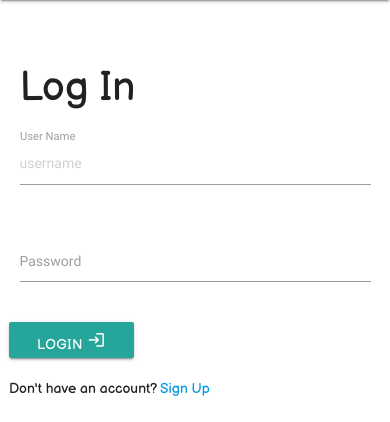
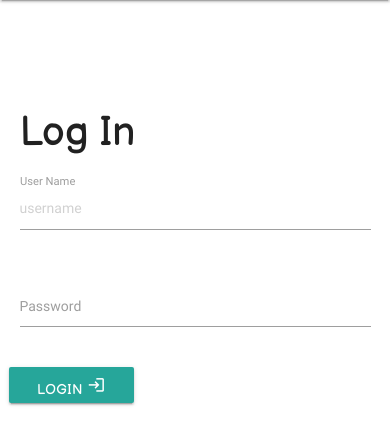
Before and after one commit to sohailshams/cookbook, a Flask app: page /login in a window 390 px wide. Shown: the part 100-522 px from the top of the page. Run offline with Flask 2, Linux system fonts and the light colour scheme; some libraries are stand-ins or nearby versions.

Commit message:
Added media queri to login heading

```diff
--- a/static/css/style.css
+++ b/static/css/style.css
@@ -76,7 +76,7 @@ height: 200px;
 .social-links{
     padding-top: 20px;
 }
-/*-----Following makes footer sticky*/
+/*-----Following code makes footer sticky*/
  body {
     display: flex;
     min-height: 100vh;
@@ -89,3 +89,8 @@ height: 200px;
 .footer-text{
     padding-top: 20px;
 }
+@media screen and (max-width: 550px) {
+  .login-heading {
+    padding-top: 45px;
+  }
+}
--- a/templates/login.html
+++ b/templates/login.html
@@ -1,6 +1,6 @@
 {% extends 'base.html' %}
 {% block content %}
-<h3 class="balsamiq">Log In</h3>
+<h3 class="balsamiq login-heading">Log In</h3>
 <div class="row">
     <form class="col s12" method="POST" action="{{ url_for('login') }}">
       <div class="row">
```
